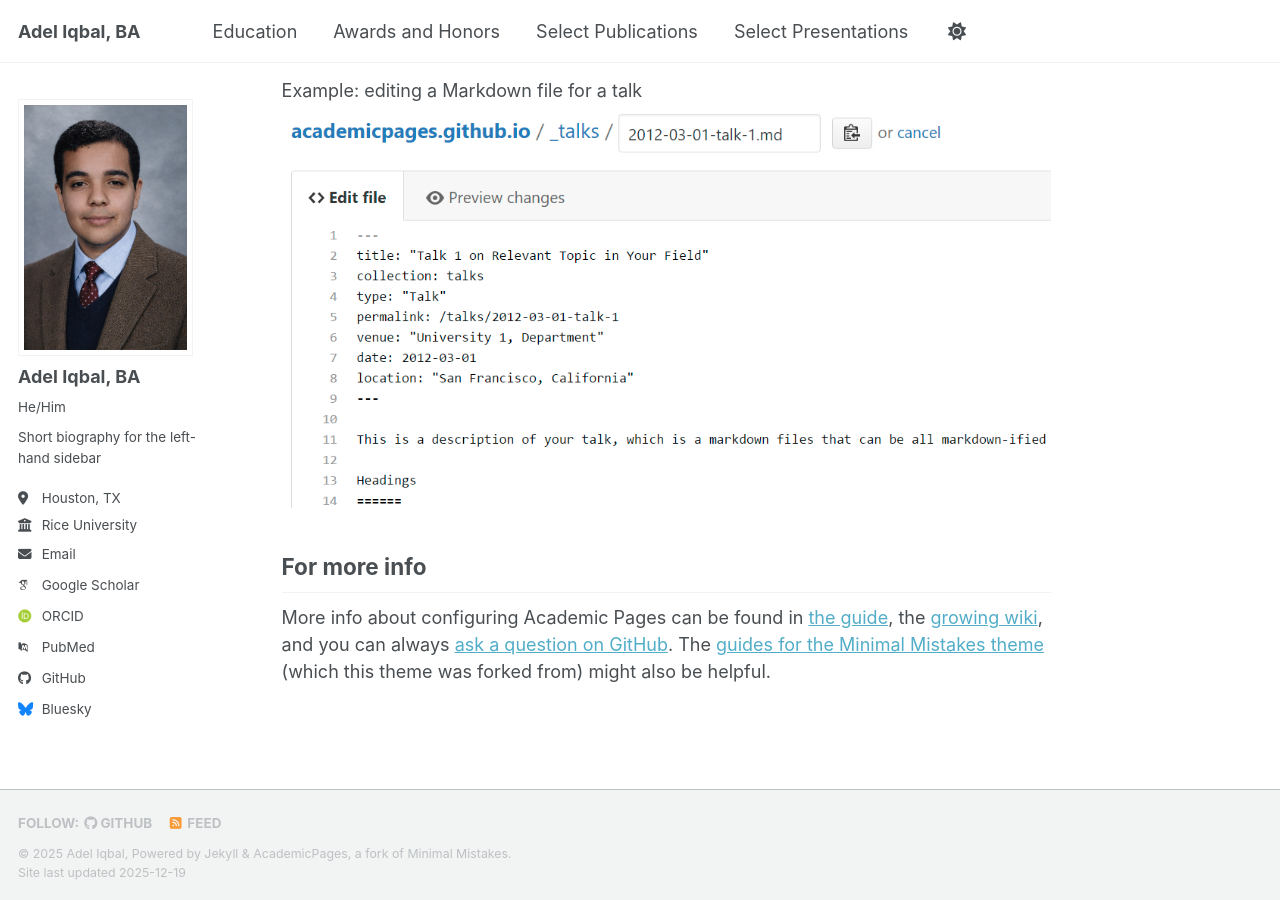
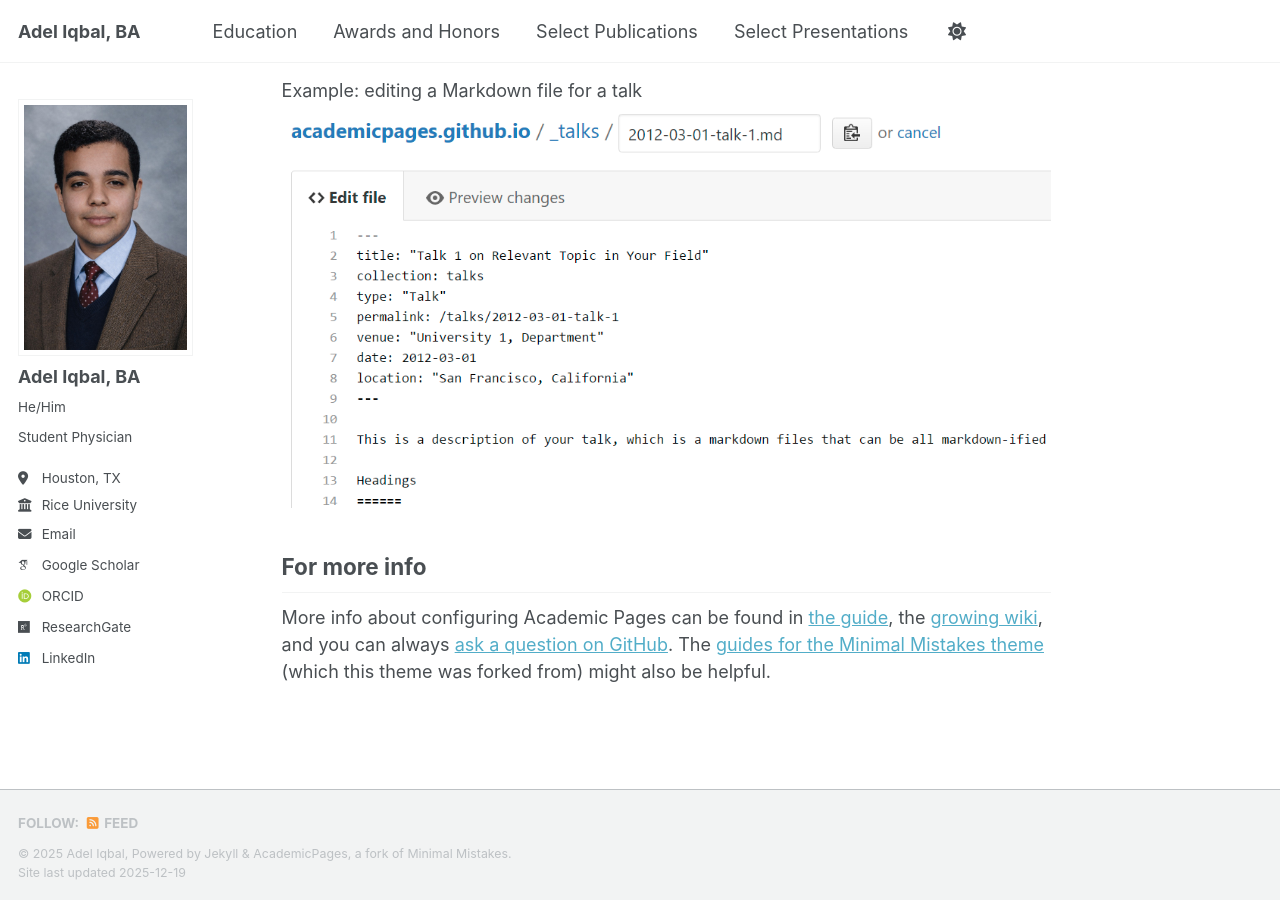
Before and after one commit to adel-iqbal/aiqbal, a Jekyll site: the page built from _pages/about.md, in a window 1280 px wide and 900 px high, scrolled down 2691 px. Built offline with Jekyll 4.4.1, drawn with Linux system fonts in a browser that asks for light colours; some web fonts are replaced; a script bundle is joined from its source files by our own code; library files that are not in the unit come from our copies; some of the changed lines change nothing that is shown.

Commit message:
Update _config.yml

```diff
--- a/_config.yml
+++ b/_config.yml
@@ -26,7 +26,7 @@
   avatar           : "Headshot.png"
   name             : "Adel Iqbal, BA"
   pronouns         : "He/Him"
-  bio              : "Short biography for the left-hand sidebar"
+  bio              : "Student Physician"
   location         : "Houston, TX"
   employer         : "Rice University"
   uri              : # URL
@@ -35,14 +35,14 @@
   # Academic websites
   academia         : # URL
   arxiv            : # URL - Update with the correct link to your profile
-  googlescholar    : "https://scholar.google.com/citations?user=PS_CX0AAAAAJ"
+  googlescholar    : "https://scholar.google.com/citations?user=r1qKHZEAAAAJ&hl=en"
   inspire-hep      : # URL
   impactstory      : # URL
-  orcid            : "https://orcid.org/yourorcidurl"
+  orcid            : "https://orcid.org/0009-0006-4328-6549"
   semantic         : # URL
   ssrn             : # URL
-  pubmed           : "https://www.ncbi.nlm.nih.gov/pubmed/?term=john+snow"
-  researchgate     : # URL
+  pubmed           : # URL
+  researchgate     : "https://www.researchgate.net/profile/Adel-Iqbal?ev=hdr_xprf"
   scopus           : # URL
   zotero           : # URL
 
@@ -51,13 +51,13 @@
   bitbucket        : # Username - Update with your username on the site
   codepen          : # Username
   dribbble         : # Username
-  github           : "academicpages"
+  github           : # Username
   kaggle           : # Username
   stackoverflow    : # User number or user number and name (i.e., use "1" or "1/jeff-atwood")
 
   # Social media
   artstation       : # Username
-  bluesky          : "bsky.app" # Replace this with you Bluesky username
+  bluesky          : # Replace this with you Bluesky username
   facebook         : # Username
   flickr           : # Username
   foursquare       : # Username
@@ -66,7 +66,7 @@
   keybase          : # Username
   instagram        : # Username
   lastfm           : # Username
-  linkedin         : # Username
+  linkedin         : "https://www.linkedin.com/in/adel-iqbal/"
   mastodon         : # URL
   medium           : # URL
   pinterest        : # Username
```
